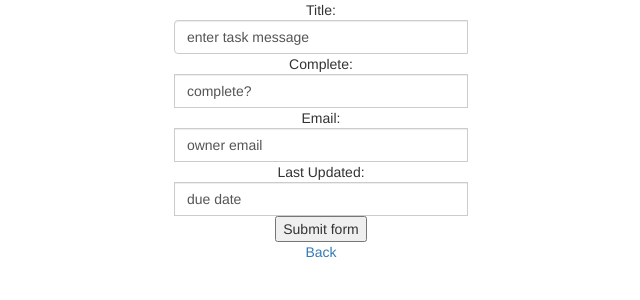
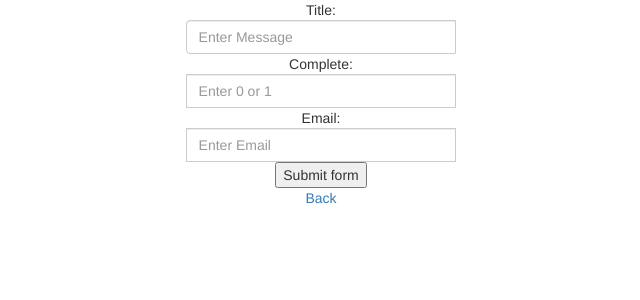
Before and after one commit to michaealajala/finalproject, a PHP site: page /pages/add_new.php in a window 1280 px wide. Shown: the top 300 px of the page, without its empty margins (319-959 px from the left). Run offline with PHP 8.4, Linux system fonts and the light colour scheme; some libraries are stand-ins or nearby versions.

Commit message:
Added buttons to the task page Fixed the created date and updated date column Got read of unnecessary form that wasn't needed Changed due date in the database on the forms

```diff
--- a/controllers/homepageController.php
+++ b/controllers/homepageController.php
@@ -20,12 +20,12 @@ class homepageController extends http\controller
 //the template is an HTML page with PHP inserted in it.  just put an if/else statement to check for the session and show correct links
 
 
-        $templateData['site_name'] = 'mysite';
+//        $templateData['site_name'] = 'mysite';
 
 //template data contains what will show up in the $data variable in the homepage template
 //the name of the template 'homepage' becomes 'homepage.php' in the pages directory
 
-        self::getTemplate('homepage', $templateData);
+        self::getTemplate('homepage');
     }
 
     public static function create()
--- a/core/database/model.php
+++ b/core/database/model.php
@@ -76,7 +76,7 @@ abstract class model
         $comma = " ";
         $sql = 'UPDATE ' . $tableName . ' SET ';
         foreach ($array as $key => $value) {
-            if (!empty($value)) {
+            if (isset($value)) {
                 $sql .= $comma . $key . ' = "' . $value . '"';
                 $comma = ", ";
             }
--- a/models/todo.php
+++ b/models/todo.php
@@ -6,7 +6,7 @@ final class todo extends database\model
     public $owneremail;
     public $ownerid;
     public $createddate;
-    public $duedate;
+    public $updateddate;
     public $message;
     public $isdone;
     protected static $modelName = 'todo';
--- a/pages/add_new.php
+++ b/pages/add_new.php
@@ -1,24 +1,21 @@
 <?php
 include 'bootstrap_header.php';
 ?>
+<center>
+    <form action="index.php?page=tasks&action=create" method="POST" >
+        <div class="input-group" style="text-align:center">
 
-<center>
-    <form action="index.php?page=tasks&action=create" method="POST">
-        <div class="input-group">
-
-            Title: <input type="text" class="form-control" name="message" value="enter task message"><br>
-            Complete: <input type="text" class="form-control" name="isdone" value="complete?"><br>
-            Email: <input type="text" class="form-control" name="owneremail" value="owner email"><br>
-            Last Updated: <input type="text" class="form-control" name="duedate" value="due date"><br>
+            Title: <input type="text" class="form-control" name="message" placeholder="Enter Message" required><br>
+            Complete: <input type="text" class="form-control" name="isdone" placeholder="Enter 0 or 1" ><br>
+            Email: <input type="text" class="form-control" name="owneremail" placeholder="Enter Email" required><br>
+<!--            Created Date: <input type="text" class="form-control" name="createddate" value="--><?php //echo $data->createddate; ?><!--" readonly><br>-->
 
             <input type="submit" value="Submit form">
         </div>
     </form>
 
     <p><a href="index.php?page=tasks&action=all">Back</a></p>
-
 </center>
-
 <?php
 include 'bootstrap_footer.php';
 ?>
```
Also changed, not shown: controllers/tasksController.php (+5 -11 lines), core/utility/htmlTable.php (+4 -3 lines).
